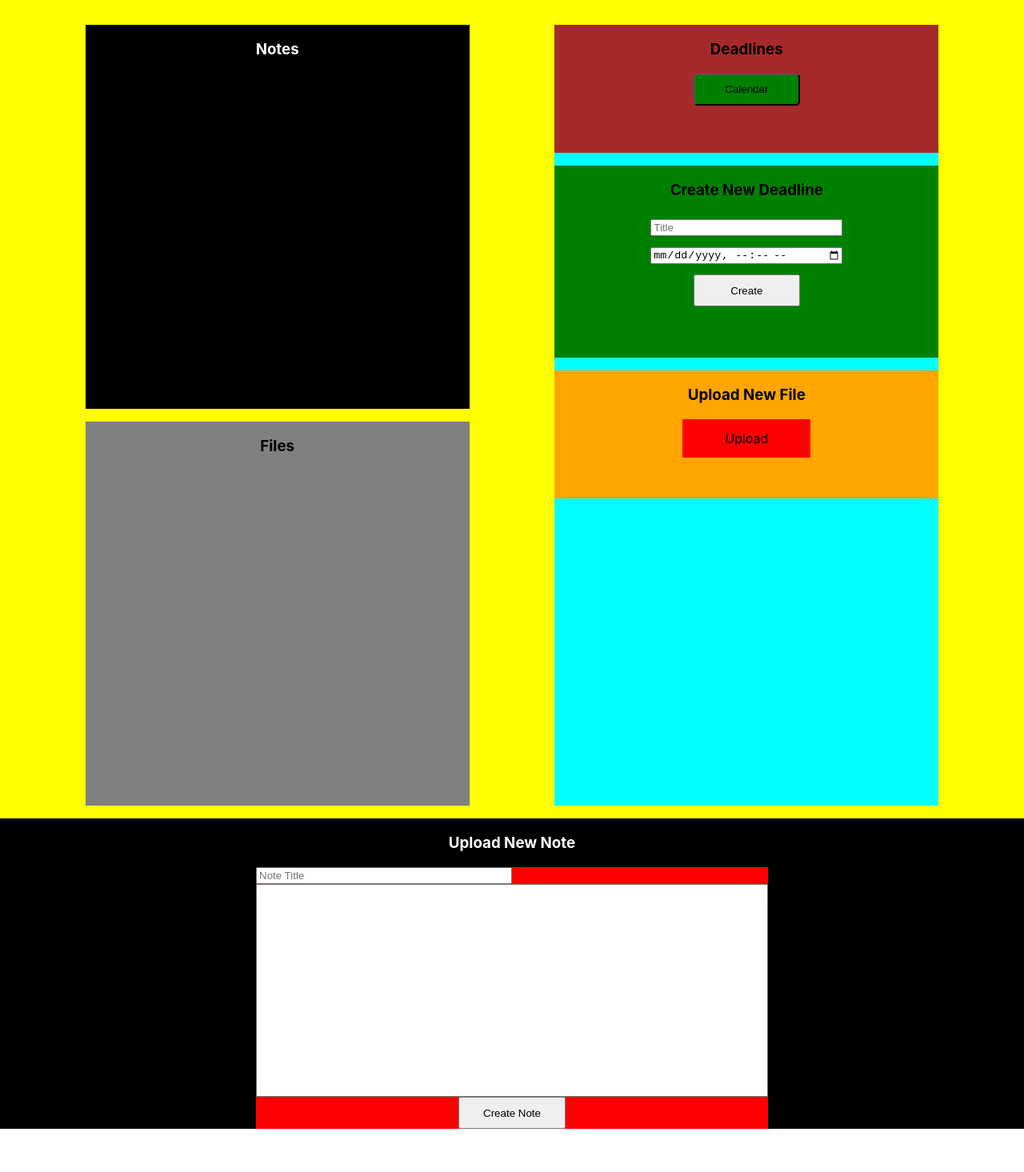
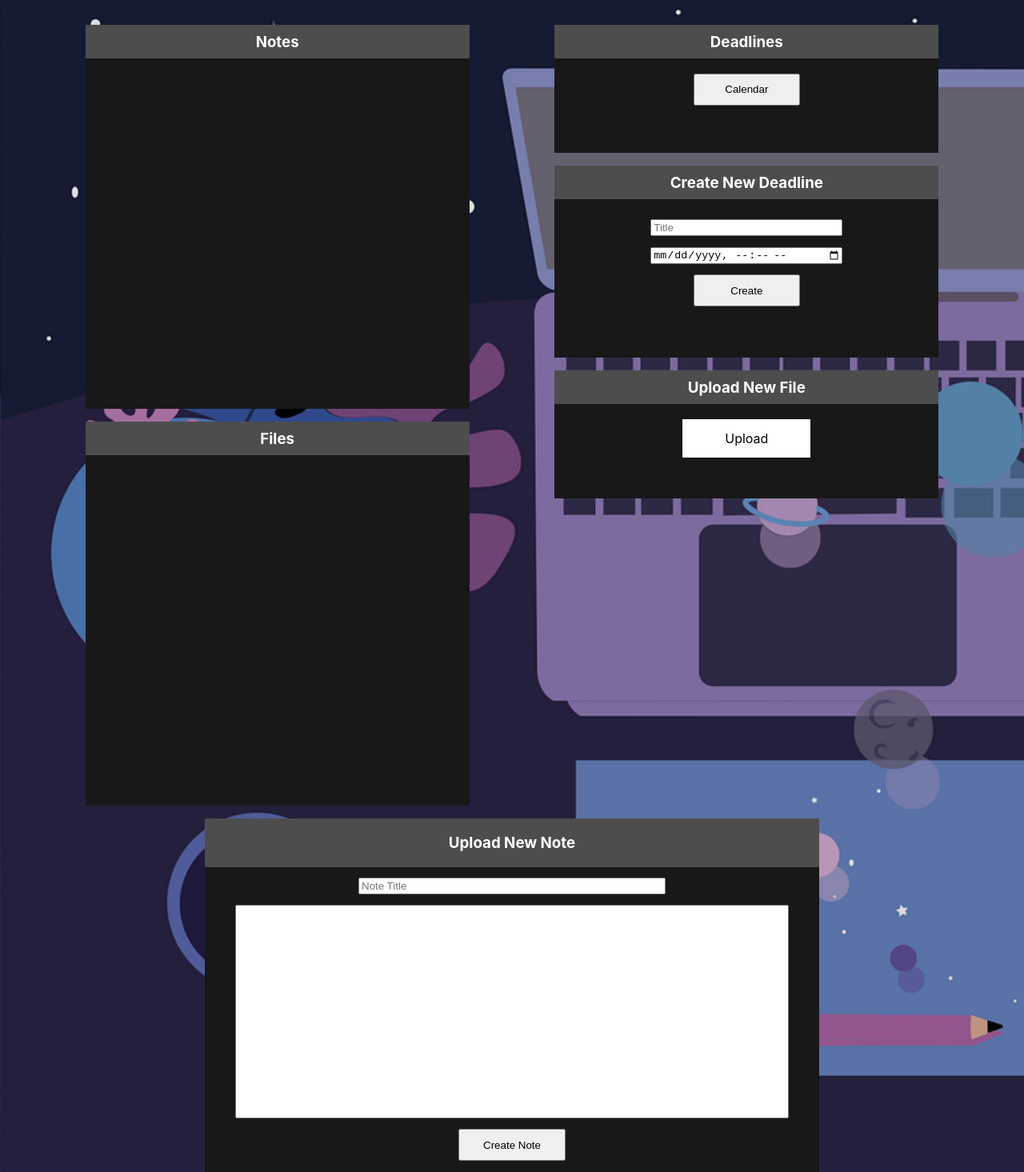
Before and after one commit to JasonZaccaria/project-manager, a React (Create React App) app in the folder project-manager/: page /projectpage in a window 1280 px wide. Shown: the part 46-1511 px from the top of the page at 80% size. Before the commit the page ends 1457 px from the top, so only its background shows below. Built offline with nearby package versions, Linux system fonts and the light colour scheme; no server answers.

Commit message:
updated styling to create universal dark theme

```diff
--- a/project-manager/src/getproject/GetProject.css
+++ b/project-manager/src/getproject/GetProject.css
@@ -1,7 +1,12 @@
+.GetProject {
+    background-image: url("../assets/testimage10.png");
+}
+
 .getproject-title {
     display: flex;
     justify-content: center;
     align-items: center;
+    color: white;
 }
 
 .getproject-form {
@@ -36,10 +41,19 @@
     height: 15em;
     display: flex;
     flex-direction: column;
-    justify-content: center;
+    /*justify-content: center;*/
     align-items: center;
-    background-color: red;
+    /*background-color: red;*/
+    background-color: rgb(24,24,24);
     border-radius: 16px;
+    color: lightgray;
+    overflow-x: auto;
+}
+
+.project-card-top {
+    width: 100%;
+    text-align: center;
+    background-color: rgb(77,77,77);
 }
 
 .project-card-button {
@@ -93,18 +107,21 @@
     margin-left: auto;
     margin-right: auto;
     border-radius: 16px;
+    background-color: rgb(19, 19, 19);
+    color: white;
 }
 
 .create-project-top {
     display: flex;
     align-items: center;
     justify-content: space-between;
-    background-color: red;
+    background-color: rgb(77,77,77);
+    margin-bottom: 1em;
 }
 
 .create-project-title {
     text-align: center;
-    background-color: aqua;
+    /*background-color: aqua;*/
     margin-left: 7.6em;
 }
 
@@ -112,7 +129,7 @@
     margin-right: 2em;
     font-weight: 1000;
     font-size: 2em;
-    background-color: yellow;
+    /*background-color: yellow;*/
     cursor: pointer;
 }
 
@@ -127,9 +144,25 @@
     width: 20em;
     height: 2.5em;
     border-radius: 5px;
+    /*background-color: black;*/
+    background-color: rgb(63, 63, 63);
+    color: white;
 }
 
 .create-project-button {
     width: 10em;
     height: 4em;
 }
+
+@media screen and (max-width: 600px) {
+    .project-area {
+        display: flex;
+        flex-direction: column;
+        justify-content: center;
+        align-items: center;
+    }
+    .project-cards {
+        max-width: 90%;
+    }
+
+}
--- a/project-manager/src/getproject/GetProjectService.ts
+++ b/project-manager/src/getproject/GetProjectService.ts
@@ -21,20 +21,24 @@ const projectRender = async (url: string, getProjectFunc: Function, navigateProj
     const projectArea = document.getElementById("project-area-id");
     for (let i = 0; i < getProjectResponse.projects.length; i++) {
 
-        const projectCard = document.createElement("div");
-        const projectTitle = document.createElement("h3");
-        const projectDate = document.createElement("p")
-        const projectButton = document.createElement("button")
+        const projectCard: HTMLDivElement = document.createElement("div");
+        const projectCardTop: HTMLDivElement = document.createElement("div");
+        const projectTitle: HTMLHeadElement = document.createElement("h3");
+        const projectDate: HTMLParagraphElement = document.createElement("p")
+        const projectButton: HTMLButtonElement = document.createElement("button")
 
         projectCard.className = "project-cards";
         projectCard.id = getProjectResponse.projects[i].id!.toString();
+        projectCardTop.className = "project-card-top";
         projectTitle.innerHTML = getProjectResponse.projects[i].projectName!;
-        projectDate.innerHTML = getProjectResponse.projects[i].creationDate!.toLocaleString();
+        projectTitle.className = "project-card-title";
+        projectDate.innerHTML = getProjectResponse.projects[i].creationDate!.toLocaleString().substring(0,10);
         projectButton.className = "project-card-button";
         projectButton.innerHTML = "open project";
 
         projectArea?.appendChild(projectCard);
-        projectCard.appendChild(projectTitle);
+        projectCard.appendChild(projectCardTop);
+        projectCardTop.appendChild(projectTitle);
         projectCard.appendChild(projectDate);
         projectCard.appendChild(projectButton);
 
@@ -117,21 +121,27 @@ const createProject = (e: FormEvent) => {
             const currentProject: Project = projectArray[projectArrayLength -1];
 
                 const projectCard = document.createElement("div");
+                const projectCardTop = document.createElement("div");
                 const projectTitle = document.createElement("h3");
                 const projectDate = document.createElement("p")
                 const projectButton = document.createElement("button")
 
                 projectCard.className = "project-cards";
                 projectCard.id = currentProject.id!.toString();
+                projectCardTop.className = "project-card-top";
                 projectTitle.innerHTML = currentProject.projectName!;
-                projectDate.innerHTML = currentProject.creationDate!.toLocaleString();
+                projectDate.innerHTML = currentProject.creationDate!.toLocaleString().substring(0,10);
                 projectButton.className = "project-card-button";
                 projectButton.innerHTML = "open project";
 
                 projectArea?.appendChild(projectCard);
-                projectCard.appendChild(projectTitle);
+                projectCard.appendChild(projectCardTop);
+                projectCardTop.appendChild(projectTitle);
                 projectCard.appendChild(projectDate);
                 projectCard.appendChild(projectButton);
+
+                createProjectContainer.remove();
+                app.style.pointerEvents = "all";
 
                 //projectButton.addEventListener("click", () => navigateProjectFunc(projectButton, nav));
                 projectButton.addEventListener("click", () => {
--- a/project-manager/src/homepage/Home.css
+++ b/project-manager/src/homepage/Home.css
@@ -38,40 +38,11 @@
     margin-left: auto;
     margin-right: auto;
     /*background-color: rgb(195, 230, 187);*/
-    background-color: rgb(208, 245, 199);
+    /*background-color: rgb(208, 245, 199);*/
     border-radius: 5px;
     border-width: 1px;
     padding-top: 1em;
     padding-bottom: 1em;
-    transition: all 0.1s ease-in-out;
-}
-
-.sign-up-button:hover {
-    /*background-color: rgb(208, 245, 199);*/
-    background-color: white;
-    transition: all 0.2s ease-in-out;
-    cursor: pointer;
-}
-
-.sign-up-button:active {
-    /*background-color: rgb(255, 255, 255);*/
-    background-color: rgb(195, 230, 187);
-    transition: all 0.1s ease-in-out;
-}
-
-#sign-up-button-id {
-    background-color: white;
-    transition: all 0.1s ease-in-out;
-}
-
-
-#sign-up-button-id:hover {
-    background-color: rgb(208, 245, 199);
-    transition: all 0.2s ease-in-out;
-}
-
-#sign-up-button-id:active {
-    background-color: white;
     transition: all 0.1s ease-in-out;
 }
 
--- a/project-manager/src/viewproject/GetProjectDataReq.ts
+++ b/project-manager/src/viewproject/GetProjectDataReq.ts
@@ -5,7 +5,10 @@ const getProjectData = async (): Promise<ProjectData | Object> => {
     try {
         const params = new URLSearchParams(window.location.search);
         const project = params.get("project");
-        const projectId = params.get("id");
+        const projectId = Number.parseInt(params.get("id") as string);
+        console.log(window.location.search);
+        console.log("project");
+        console.log("id");
 
         const response: Response = await fetch("http://localhost:8080/api/viewproject", {
             method: "POST",
--- a/project-manager/src/viewproject/ShowData.ts
+++ b/project-manager/src/viewproject/ShowData.ts
@@ -9,13 +9,20 @@ const showNotes = async (): Promise<void> => {
     const notesArray: Notes[] = projectData.notes;
     console.log(notesArray);
     for (let i = 0; i < notesArray.length; i++) {
+        const newNoteRow: HTMLElement = document.createElement("div");
         const newNote: HTMLElement = document.createElement("div");
+        const newNoteDate: HTMLElement = document.createElement("div");
+        newNoteRow.className = "new-note-row";
         newNote.className = "note-items-title";
+        newNoteDate.className = "new-note-date";
         newNote.id = `note ${i}`;
         newNote.innerHTML = notesArray[i].noteName;
-        viewNotesContainer.appendChild(newNote);
+        newNoteDate.innerHTML = notesArray[i].date.toLocaleString().substring(0,10);
+        viewNotesContainer.appendChild(newNoteRow);
+        newNoteRow.appendChild(newNote);
+        newNoteRow.appendChild(newNoteDate);
         //changes start here to addd a new opening note box to display the note asynchronously on screen!!!
-        newNote.addEventListener("click", () => {
+        newNoteRow.addEventListener("click", () => {
 
             const root: HTMLElement = document.getElementById("root") as HTMLElement;
             const app: HTMLElement = document.getElementById("App-id") as HTMLElement;
@@ -31,6 +38,7 @@ const showNotes = async (): Promise<void> => {
             showNoteElementTitle.innerHTML = notesArray[i].noteName;
             showNoteElementTitle.className = "show-note-container-title";
             showNoteElementClose.className = "show-note-container-close";
+            showNoteElementText.className = "show-note-container-text";
             showNoteElementClose.innerHTML = "X";
             showNoteElementText.innerHTML = notesArray[i].note;
 
@@ -58,12 +66,20 @@ const showFiles = async (): Promise<void> => {
     console.log(projectData);
     const fileArray: Files[] = projectData.files;
     for (let i = 0; i < fileArray.length; i++) {
+        const newFileContainer: HTMLDivElement = document.createElement("div");
         const newFile: HTMLAnchorElement = document.createElement("a");
+        const newFileDate: HTMLParagraphElement = document.createElement("p");
+        newFileContainer.className = "new-file-container";
         newFile.className = "file-items-title";
+        newFileDate.className = "new-file-date";
         newFile.id = `file ${i}`;
         newFile.innerHTML = fileArray[i].fileName;
-        newFile.href = fileArray[i].fileLocation as string;//"https://projectmanagerbucket.s3.amazonaws.com/1667652721910-testing"; //change this based on each array aelemnt
-        viewFileContainer.appendChild(newFile);
+        newFile.href = fileArray[i].fileLocation as string;
+        newFileDate.innerHTML = fileArray[i].fileUploadDate.toLocaleString().substring(0,10);
+        //viewFileContainer.appendChild(newFile);
+        viewFileContainer.appendChild(newFileContainer);
+        newFileContainer.appendChild(newFile);
+        newFileContainer.appendChild(newFileDate);
     }
 }
 //actually we don't need this bottom function for now
--- a/project-manager/src/viewproject/ViewProject.css
+++ b/project-manager/src/viewproject/ViewProject.css
@@ -1,7 +1,9 @@
 .viewproject {
     display: flex;
     flex-direction: column;
-    background-color: yellow;
+    /*background-color: yellow;*/
+    background-image: url("../assets/testimage10.png");
+    background-size: cover;
     gap: 1em;
 }
 
@@ -20,7 +22,8 @@
 .project-view-notes {
     width: 30em;
     height: 30em;
-    background-color: black;
+    /*background-color: black;*/
+    background-color: rgb(24, 24, 24);
     display: flex;
     align-items: center;
     flex-direction: column;
@@ -30,20 +33,45 @@
 }
 
 .project-view-notes-title {
+    width: 100%;
+    margin-top: 0;
+    margin-bottom: 0;
+    padding-top: .5em;
+    padding-bottom: .5em;
     color:white;
+    text-align: center;
+    background-color: rgb(77,77,77);
 }
 
 .note-items-title {
     color: white;
     margin: .3em;
-    background-color: red;
+    /*background-color: red;*/
     cursor: pointer;
+    margin-left: 5em;
+}
+
+.new-note-date {
+    margin-right: 5em;
+    color: white;
 }
 
 .file-items-title {
     text-decoration: none;
-    color: black;
+    color: white;
     margin: .3em;
+    margin-left: 4em;
+}
+
+.project-view-files-title {
+    color: white;
+    background-color: rgb(77,77,77);
+    width: 100%;
+    text-align: center;
+    padding-top: .5em;
+    padding-bottom: .5em;
+    margin-top: 0;
+    margin-bottom: 0;
 }
 
 .show-note-container {
@@ -59,7 +87,9 @@
     height: 30em;
     flex-direction: column;
     align-items: center;
-    background-color: gray;
+    /*background-color: gray;*/
+    background-color: rgb(24, 24, 24);
+    border-radius: 16px;
 }
 
 .show-note-container-top {
@@ -67,66 +97,117 @@
     align-items: center;
     justify-content: space-between;
     width: 100%;
-    background-color: red;
+    background-color: rgb(77, 77, 77);
+    border-top-left-radius: 16px;
+    border-top-right-radius: 16px;
 }
 
 .show-note-container-title {
-    background-color: yellow;
+    /*background-color: yellow;*/
     width: 56%;
     text-align: right;
+    color: white;
 }
 
 .show-note-container-close {
     color: white;
     font-size:2em;
     cursor: pointer;
-    background-color: green;
+    /*background-color: green;*/
     width: 10%;
+}
+
+.show-note-container-text{
+    color: white;
+}
+
+.new-note-row {
+    display: flex;
+    justify-content: space-between;
+    align-items: center;
+    width: 100%;
+    /*background-color: red;*/
+}
+
+.new-note-row:hover {
+    background-color: rgb(58, 57, 57);
+    cursor: pointer;
 }
 
 .project-view-files {
     width: 30em;
     height: 30em;
-    background-color: gray;
+    background-color: rgb(24,24,24);
     display: flex;
     flex-direction: column;
     align-items: center;
     overflow: auto;
 }
 
+.new-file-container {
+    display: flex;
+    width: 100%;
+    align-items: center;
+    justify-content: space-between;
+}
+
+.new-file-container:hover {
+    cursor: pointer;
+    background-color: rgb(58, 57, 57);;
+}
+
+.new-file-date {
+    color: white;
+    margin-right: 5em;
+}
+
 .project-content-top-right {
     display: flex;
     flex-direction: column;
     gap: 1em;
-    background-color: aqua;
 
 }
 
 .project-view-deadlines {
     width: 30em;
     height: 10em;
-    background-color: brown;
+    background-color: rgb(24,24,24);
     display: flex;
     flex-direction: column;
     align-items: center;
+    color: white;
+}
+
+.project-view-deadlines-title {
+    background-color: rgb(77, 77, 77);
+    width: 100%;
+    text-align: center;
+    margin-top: 0;
+    padding-top: .5em;
+    padding-bottom: .5em;
+
 }
 
 .project-view-deadlines-button {
     width: 10em;
     height: 3em;
-    border-radius: 5px;
-    background-color: green;
+
 }
 
 .project-create-deadlines {
     width: 30em;
     /*height: 24.5em;*/
     height: 15em;
-    background-color: green;
+    background-color: rgb(24, 24, 24);
+    color: white;
 }
 
 .project-create-new-deadline {
     text-align: center;
+    background-color: rgb(77, 77, 77);
+    margin-top: 0;
+    padding-top: .5em;
+    padding-bottom: .5em;
 }
 
 .project-create-deadline-form {
@@ -156,15 +237,20 @@
     height: 10em;
     /*width: 30em;*/
     /*height: 24.5em;*/
-    background-color: orange;
+    background-color: rgb(24, 24, 24);
     display: flex;
     flex-direction: column;
     align-items: center;
-
 }
 
 .project-create-files-title {
     text-align: center;
+    color: white;
+    background-color: rgb(77, 77, 77);
+    width: 100%;
+    margin-top: 0;
+    padding-top: .5em;
+    padding-bottom: .5em;
 }
 
 .project-create-files-form {
@@ -188,16 +274,22 @@
     justify-content: center;
     width: 10em;
     height: 3em;
-    background-color: red;
+    background-color: white;
 }
 
 .project-content-bottom {
     display: flex;
     flex-direction: column;
     align-items: center;
-    background-color: black;
+    /*background-color: black;*/
     justify-content: center;
+}
 
+.project-content-container {
+    width: 60%;
+    min-width: 30em;
+    background-color: rgb(77, 77, 77);
+    text-align: center;
 }
 
 .upload-notes-form {
@@ -205,11 +297,10 @@
     flex-direction: column;
     /*width: 40em;
     height: 20em;*/
-    width: 50%;
-
-
-    background-color: red;
+    width: 100%;
+    background-color: rgb(24, 24, 24);
     justify-content: space-evenly;
+    align-items: center;
 }
 
 .upload-notes-title {
@@ -221,13 +312,16 @@
     width: 50%;
     /*width: 30em;
     height: 2em;*/
+    margin-top: 1em;
+    margin-bottom: 1em;
 }
 
 .upload-notes-body {
     /*width: 100%;*/
-    width: 100%;
+    width: 90%;
     height: 20em;
     resize: none;
+    margin-bottom: 1em;
 }
 
 .upload-notes-button {
@@ -235,6 +329,7 @@
     height: 3em;
     margin-left: auto;
     margin-right: auto;
+    margin-bottom: 1em;
 }
 
 @media screen and (max-width: 900px) {
@@ -243,3 +338,65 @@
         min-width: 10em;
     }
 }
+
+@media screen and (max-width: 750px) {
+    .show-note-container {
+        width: 90%;
+    }
+}
+
+@media screen and (max-width: 600px) {
+    .project-view-notes {
+        width: 90vw;
+    }
+
+    .new-note-row {
+        display: flex;
+        justify-content: space-around;
+        align-items: center;
+    }
+
+    .note-items-title {
+        margin-left: auto;
+        margin-right: auto;
+    }
+
+    .new-note-date {
+       display: none;
+    }
+
+    .project-view-files {
+        width: 90vw;
+    }
+
+    .new-file-container {
+        display: flex;
+        justify-content: center;
+    }
+
+    .file-items-title {
+        margin-left: auto;
+        margin-right: auto;
+    }
+
+    .new-file-date {
+        display: none;
+    }
+
+    .project-view-deadlines {
+        width: 90vw;
+    }
+
+    .project-create-deadlines {
+        width: 90vw;
+    }
+
+    .project-create-files {
+        width: 90vw;
+    }
+
+    .project-content-container {
+        width: 90vw;
+        min-width: 0;
+    }
+}
--- a/project-manager/src/viewproject/ViewProject.tsx
+++ b/project-manager/src/viewproject/ViewProject.tsx
@@ -70,6 +70,7 @@ const ViewProject = () => {
                 </div>
             </div>
             <div className="project-content-bottom">
+                <div className="project-content-container">
                     <h3 className="upload-notes-title">Upload New Note</h3>
                     <form className="upload-notes-form" action="/" id="upload-notes-form-id" onSubmit={UploadNote}>
                         <input type={"text"} className="upload-notes-title-input"  id="note-name-input-id" placeholder="Note Title"></input>
@@ -78,6 +79,7 @@ const ViewProject = () => {
                     </form>
                 </div>
             </div>
+        </div>
     );
 }
 
--- a/project-manager/src/viewproject/note/NotesType.ts
+++ b/project-manager/src/viewproject/note/NotesType.ts
@@ -4,7 +4,7 @@ interface Notes {
     projectName: string,
     noteName: string,
     note: string,
-    Date: Date
+    date: Date
 }
 
 export type { Notes };
--- a/project-manager/src/viewproject/note/UploadNote.ts
+++ b/project-manager/src/viewproject/note/UploadNote.ts
@@ -31,13 +31,23 @@ const UploadNote = async (e: FormEvent): Promise<void> => {
     console.log(projectData.notes.length);
     const notesContainer: HTMLElement = document.getElementById("project-view-notes-id") as HTMLElement;
     const newNoteElement: HTMLElement = document.createElement("div");
+    /*changes start here*/
+    const newNotesDataContainer: HTMLElement = document.createElement("div");
+    const newNoteDateElement: HTMLElement = document.createElement("div");
+    /*changed end here*/
     newNoteElement.id = `note ${sizeOfNotes}`;
     newNoteElement.className = "note-items-title";
     newNoteElement.innerHTML = lastNote.noteName;
-    notesContainer.appendChild(newNoteElement);
+    newNoteDateElement.innerHTML = lastNote.date.toLocaleString().substring(0,10);
+    newNotesDataContainer.className = "new-note-row";
+    newNoteDateElement.className = "new-note-date";
+    //notesContainer.appendChild(newNoteElement);
+    notesContainer.appendChild(newNotesDataContainer);
+    newNotesDataContainer.appendChild(newNoteElement);
+    newNotesDataContainer.appendChild(newNoteDateElement);
 
-    //changes start here!!!
-    newNoteElement.addEventListener("click", () => {
+    //changes start here!!! //was newnoteeleement
+    newNotesDataContainer.addEventListener("click", () => {
 
         const root: HTMLElement = document.getElementById("root") as HTMLElement;
         const app: HTMLElement = document.getElementById("App-id") as HTMLElement;
```
Lines whose indentation alone changed are shown as unchanged.
